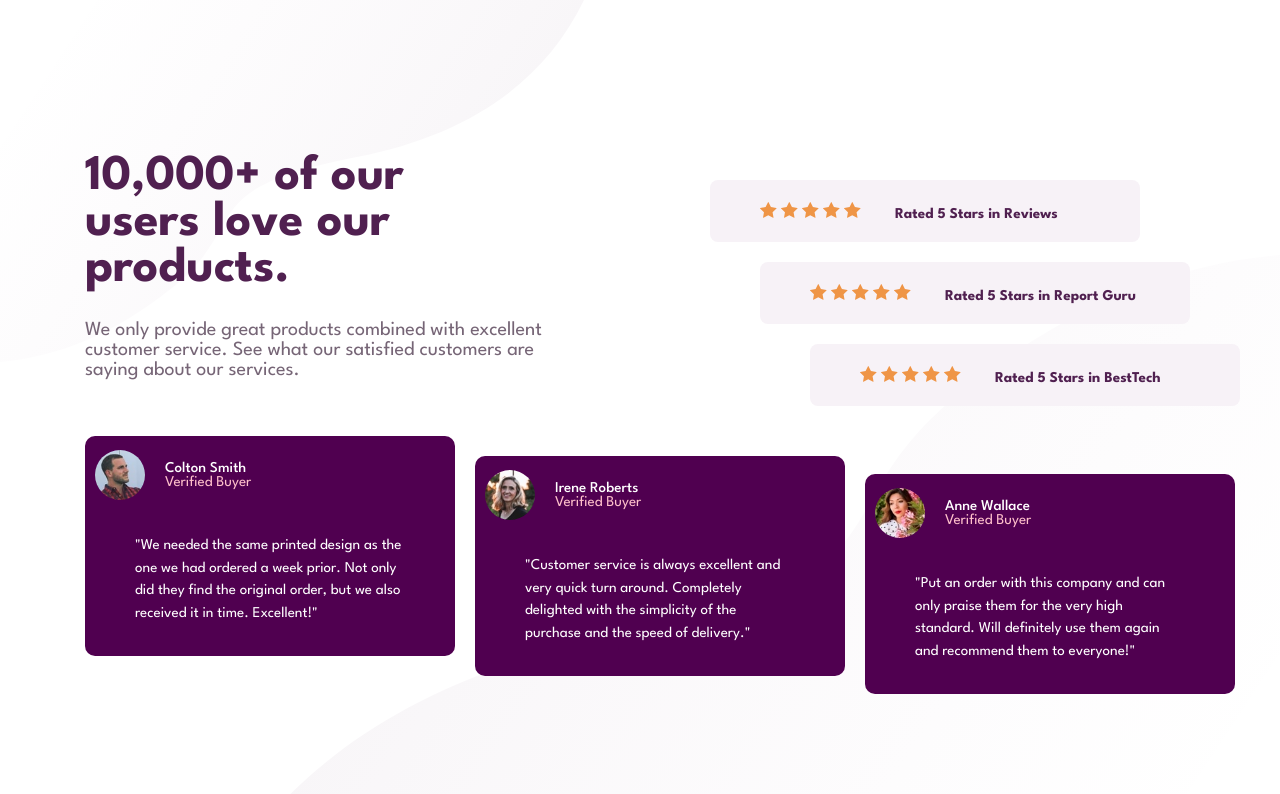
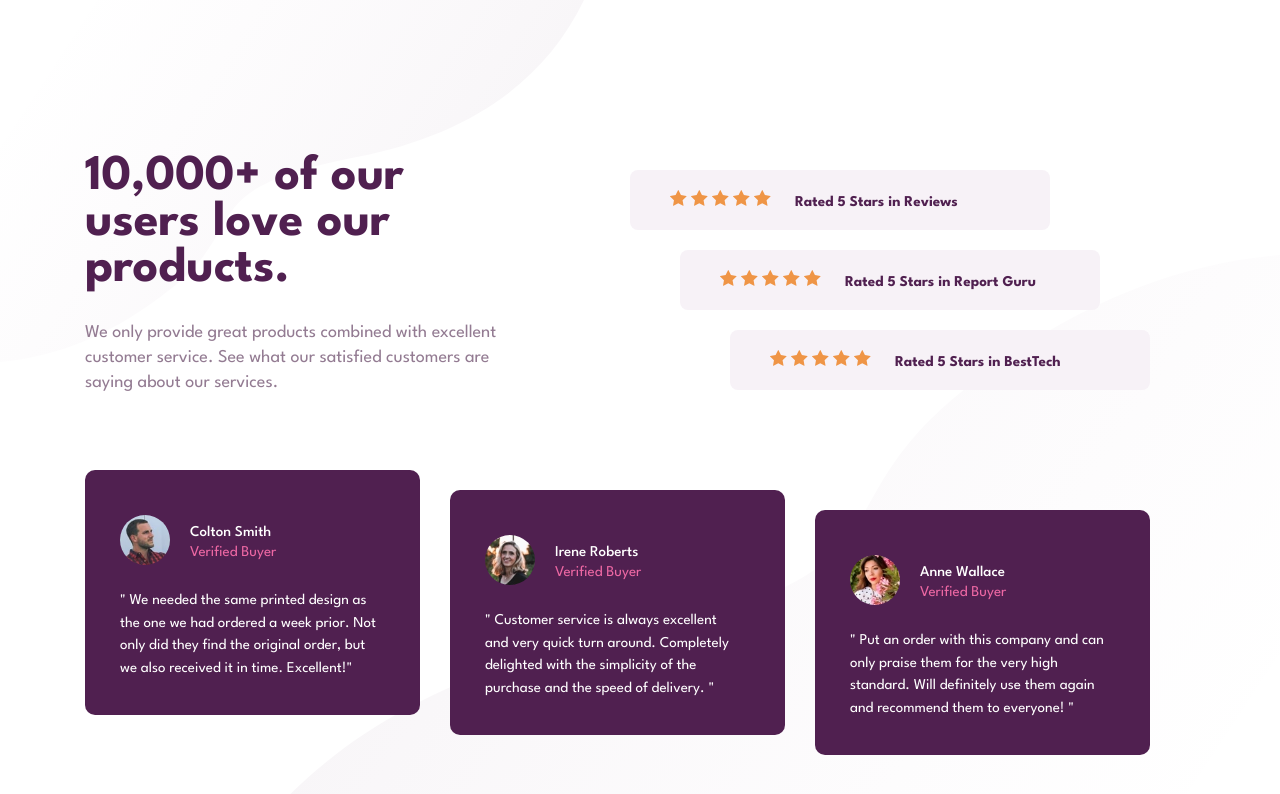
Before and after one commit to AidenCosta08/SocialProofSection, a plain HTML site: page index.html in a window 1280 px wide. Drawn offline with Linux system fonts and the light colour scheme.

Commit message:
Final Social Proof Section

```diff
--- a/index.html
+++ b/index.html
@@ -31,34 +31,42 @@
 
         <section>
           <p>
+            <a class="i">
             <img src="images/icon-star.svg" alt="">
             <img src="images/icon-star.svg" alt="">
             <img src="images/icon-star.svg" alt="">
             <img src="images/icon-star.svg" alt="">
             <img src="images/icon-star.svg" alt="">
-            &emsp;&emsp;Rated 5 Stars in Reviews
+            </a>
+            Rated 5 Stars in Reviews
           </p>
         </section>
 
         <section id="two">
           <p>
+            <a class="i">
             <img src="images/icon-star.svg" alt="">
             <img src="images/icon-star.svg" alt="">
             <img src="images/icon-star.svg" alt="">
             <img src="images/icon-star.svg" alt="">
             <img src="images/icon-star.svg" alt="">
-            &emsp;&emsp;Rated 5 Stars in Report Guru
+            </a>
+            Rated 5 Stars in Report Guru
+
           </p>
         </section>
 
         <section id="three">
           <p>
+            <a class="i">
             <img src="images/icon-star.svg" alt="">
             <img src="images/icon-star.svg" alt="">
             <img src="images/icon-star.svg" alt="">
             <img src="images/icon-star.svg" alt="">
             <img src="images/icon-star.svg" alt="">
-            &emsp;&emsp;Rated 5 Stars in BestTech
+            </a>
+            Rated 5 Stars in BestTech
+
           </p>
         </section>
 
@@ -67,12 +75,14 @@
 				<div id="colton" class="review">
 					<div class="user">
             <img src="images/image-colton.jpg" alt="Profile picture of Colton">
-						<p>Colton Smith <br> <span>Verified Buyer</span>  </p>
+						<p>Colton Smith <span class="line-break"><br></span> <span>Verified Buyer</span>  </p>
           </div>
 						<div class="text">
 							<p>
                 <blockquote>
-                  "We needed the same printed design as the one we had ordered a week prior. Not only did they find the original order, but we also received it in time. Excellent!"
+                  " We needed the same printed design as the one we had ordered a week prior.
+                   Not only did they find the original order, but we also received it in time.
+                   Excellent!"
                 </blockquote>
               </p>
 						</div>
@@ -80,14 +90,14 @@
 				<div id="irene" class="review">
 					<div class="user">
             <img src="images/image-irene.jpg" alt="Profile picture of Irene">
-            <p>Irene Roberts <br> <span>Verified Buyer</span> </p>
+            <p>Irene Roberts <span class="line-break"><br></span> <span>Verified Buyer</span> </p>
           </div>
             <div class="text">
 							<p>
                 <blockquote>
-                  "Customer service is always excellent and very
+                  " Customer service is always excellent and very
                   quick turn around. Completely delighted with the simplicity of the purchase
-                  and the speed of delivery."
+                  and the speed of delivery. "
                 </blockquote>
               </p>
 						</div>
@@ -95,13 +105,13 @@
 				<div id="anne" class="review">
 					<div class="user">
             <img src="images/image-anne.jpg" alt="Profile picture of Anne">
-            <p>Anne Wallace <br><span>Verified Buyer</span>  </p>
+            <p>Anne Wallace <span class="line-break"><br></span> <span>Verified Buyer</span>  </p>
           </div>
             <div class="text">
 							<p>
                 <blockquote>
-                  "Put an order with this company and can only praise them for the very high standard.
-                  Will definitely use them again and recommend them to everyone!"
+                  " Put an order with this company and can only praise them for the very high standard.
+                  Will definitely use them again and recommend them to everyone! "
                 </blockquote>
               </p>
 						</div>
--- a/main.css
+++ b/main.css
@@ -25,10 +25,11 @@ body{
 			"header ratings"
 			"reviews reviews";
 
-    grid-template-rows: auto 500px;
+    grid-template-rows: 340px 500px;
 }
 
 h1 {
+
     grid-area: header;
 	text-align: left;
     font-weight: 700;
@@ -36,15 +37,17 @@ h1 {
     font-size: 50px;
     width: 350px;
 
+
 }
 
 #para{
     margin-top: 200px;
     grid-area: header;
-    color: hsl(300, 8%, 43%);
+    color: hsl(303, 10%, 53%);
     line-height: 20px ;
-    width: 480px;
-    font-size: 20px;
+    width: 450px;
+    font-size: 18px;
+    line-height: 25px;
 }
 
 #w{
@@ -55,16 +58,17 @@ h1 {
     grid-area: ratings;
     display: flex;
     flex-direction: column;
-    align-items: center;
+    margin-left: 50px;
+    margin-top:50px;
+}
 
-    margin-top:60px;
-
-
+.i{
+    margin-right: 20px;
 }
 
 .stars section{
-    padding-top:7px;
-    padding-bottom:7px;
+    padding-top:5px;
+    padding-bottom:5px;
     text-align: center;
     margin-bottom:20px;
     background-color: hsl(300, 24%, 96%);
@@ -73,16 +77,16 @@ h1 {
     height: 40px;
     font-weight: bolder;
     color: hsl(300, 43%, 22%);
-    padding-left: 50px;
+    padding-left: 40px;
     padding-bottom: 15px;
 }
 
 .stars #two{
-    margin-left:100px;
+    margin-left:50px;
 }
 
 .stars #three{
-    margin-left:200px;
+    margin-left:100px;
 }
 
 section{
@@ -93,21 +97,23 @@ section{
 }
 
 .review{
-	background-color:rgb(80, 0, 80);
+	background-color:hsl(300, 43%, 22%);
 	color: white;
 	padding: 10px;
-
+	padding-left: 35px;
+    padding-top: 35px;
 	border-radius: 10px;
-    width: 350px;
+    width: 290px;
     height: 200px;
-    margin-right:20px;
+    margin-right:30px;
     margin-top: 10px;
 }
 
 .user {
 	display: flex;
 	align-items: center;
-	margin-bottom: 2em;
+	margin-bottom: 10px;
+    font-size: 15px;
 }
 
 .user p {
@@ -119,7 +125,7 @@ section{
 }
 
 #anne{
-    margin-top: 48px;
+    margin-top: 50px;
 }
 
 .user img {
@@ -129,11 +135,22 @@ section{
 	margin-right: 20px;
 }
 
-span {
-	color: pink;
+.user span {
+	color: hsl(333, 80%, 67%);
 	font-weight: 400;
 }
+
 
 .text {
 	line-height: 1.5;
 }
+
+blockquote{
+    margin-left: 0px;
+    width: 258px;
+    font-size: 15px;
+}
+
+.line-break {
+    line-height: 25px;
+}
```
